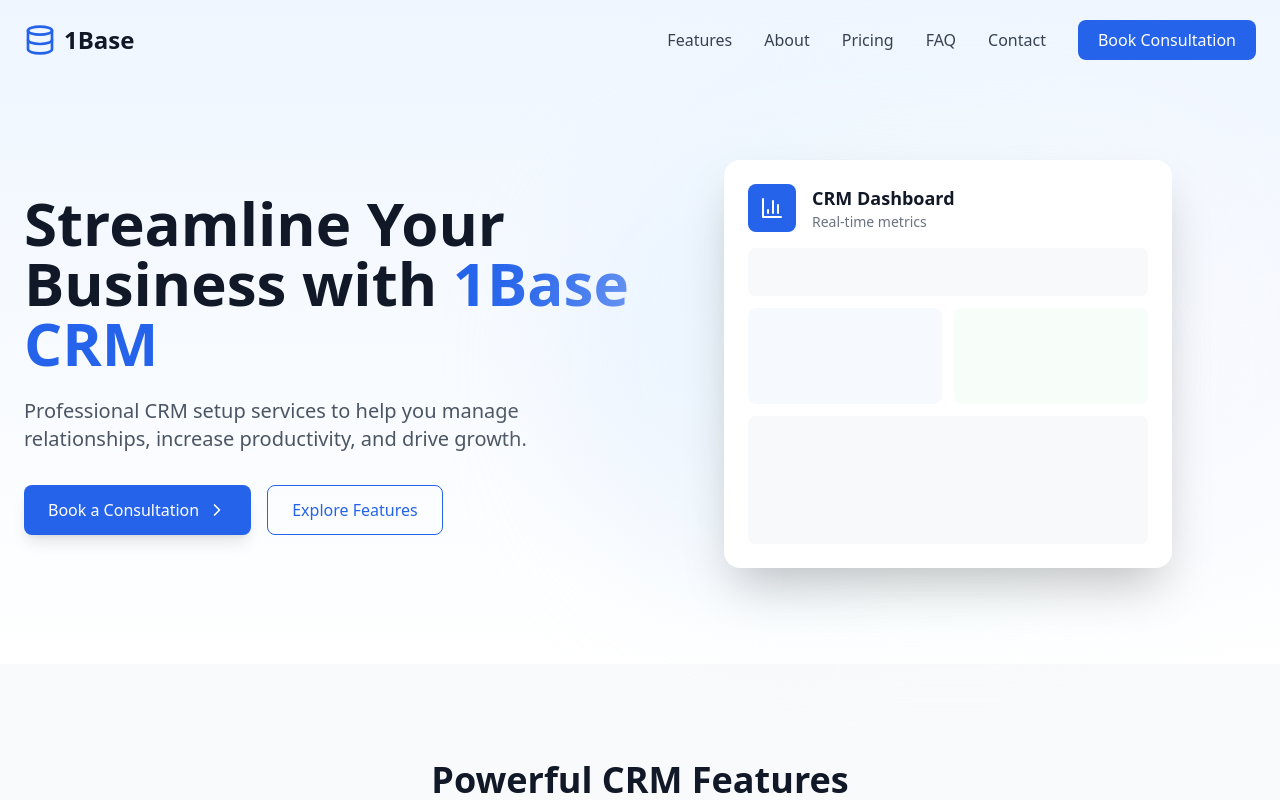
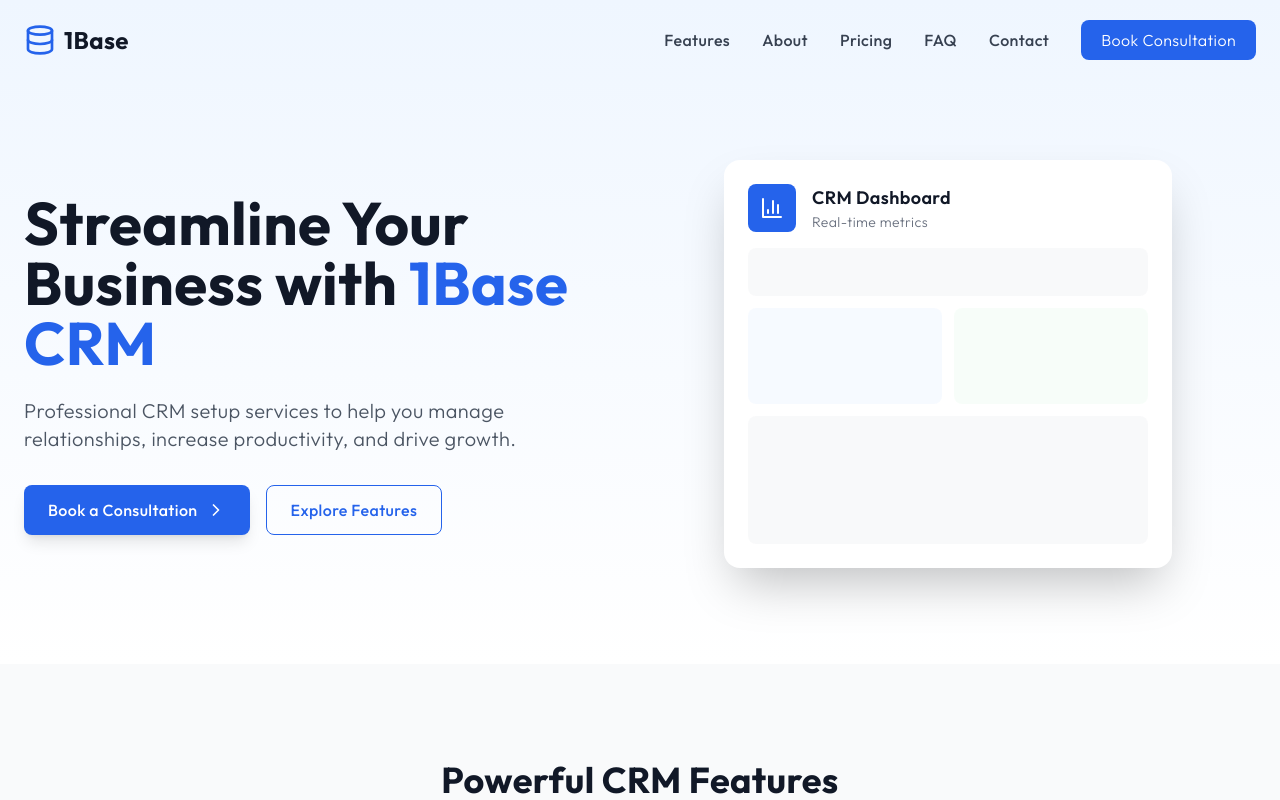
Before and after one commit to ninanathalie/onebase, a React (Vite) app: page / in a window 1280 px wide. Shown: the top 800 px of the page. Built offline with nearby package versions, Linux system fonts and the light colour scheme.

Commit message:
chore(config): extend theme with initial brand colors and fonts

```diff
--- a/package.json
+++ b/package.json
@@ -13,6 +13,7 @@
     "@types/node": "^22.15.30",
     "clsx": "^2.1.1",
     "lucide-react": "^0.344.0",
+    "mini-svg-data-uri": "^1.4.4",
     "motion": "^12.16.0",
     "react": "^18.3.1",
     "react-dom": "^18.3.1",
--- a/src/styles/index.css
+++ b/src/styles/index.css
@@ -1,3 +1,5 @@
+@import url("https://fonts.googleapis.com/css2?family=Krona+One&family=Outfit:wght@100..900&display=swap");
+
 @tailwind base;
 @tailwind components;
 @tailwind utilities;
@@ -8,36 +10,6 @@
   }
 
   body {
-    @apply text-gray-800 font-sans;
+    @apply text-slate-800 font-outfit font-light tracking-wide;
   }
 }
-
-@layer utilities {
-  .animate-fade-in {
-    animation: fadeIn 0.8s ease-in-out forwards;
-    opacity: 0;
-  }
-
-  .animation-delay-200 {
-    animation-delay: 200ms;
-  }
-
-  .animation-delay-400 {
-    animation-delay: 400ms;
-  }
-
-  .animation-delay-600 {
-    animation-delay: 600ms;
-  }
-}
-
-@keyframes fadeIn {
-  from {
-    opacity: 0;
-    transform: translateY(20px);
-  }
-  to {
-    opacity: 1;
-    transform: translateY(0);
-  }
-}
--- a/tailwind.config.js
+++ b/tailwind.config.js
@@ -1,8 +1,41 @@
 /** @type {import('tailwindcss').Config} */
+
+const svgToDataUri = require("mini-svg-data-uri");
+const { default: flattenColorPalette } = require("tailwindcss/lib/util/flattenColorPalette");
+
 export default {
   content: ['./index.html', './src/**/*.{js,ts,jsx,tsx}'],
   theme: {
-    extend: {},
+    extend: {
+      colors: {
+        primary: {
+          500: "#FF8000",
+          400: "#ff972e",
+          300: "#ffae5d",
+          200: "#ffc58b",
+          100: "#ffdcb9",
+          50: "#fff3e8",
+        },
+      },
+      fontFamily: {
+        outfit: ["Outfit", "sans-serif"],
+        krona: ["Krona One", "sans-serif"],
+      },
+    },
   },
-  plugins: [],
+  plugins: [
+    function ({ matchUtilities, theme }) {
+      matchUtilities(
+        {
+          "bg-grid-small": (value) => ({
+            backgroundImage: `url("${svgToDataUri(`<svg xmlns="http://www.w3.org/2000/svg" viewBox="0 0 32 32" width="8" height="8" fill="none" stroke="${value}"><path d="M0 .5H31.5V32"/></svg>`)}")`,
+          }),
+        },
+        {
+          values: flattenColorPalette(theme("backgroundColor")),
+          type: "color",
+        },
+      );
+    },
+  ],
 };
```
Also changed, not shown: 1 other file (tests, documents, lock files or other folders).
